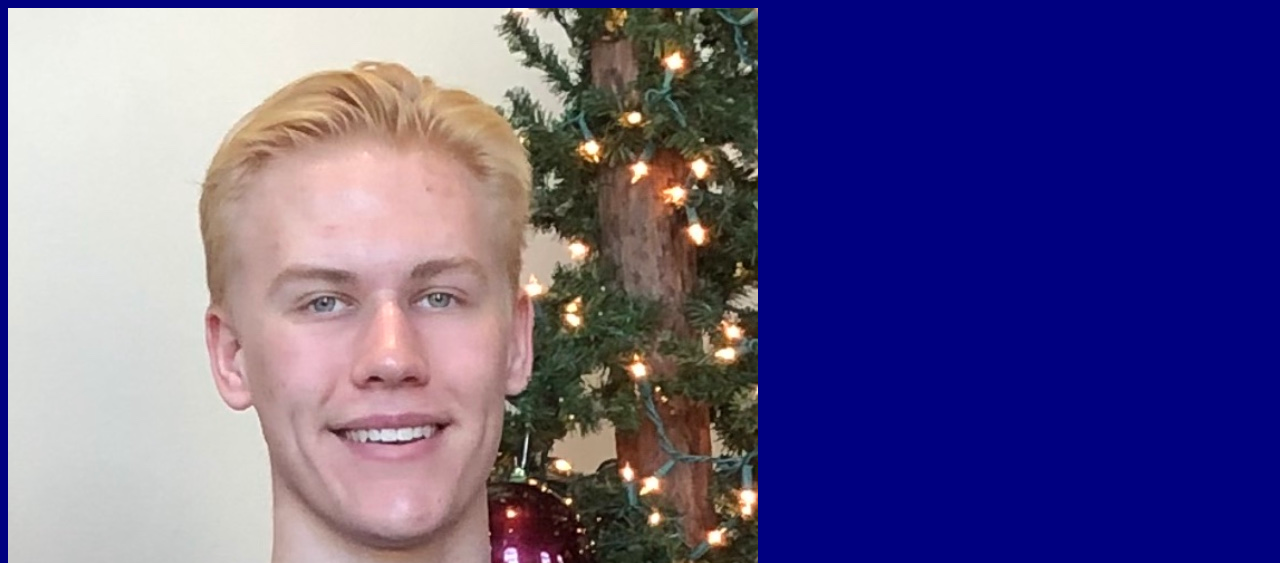
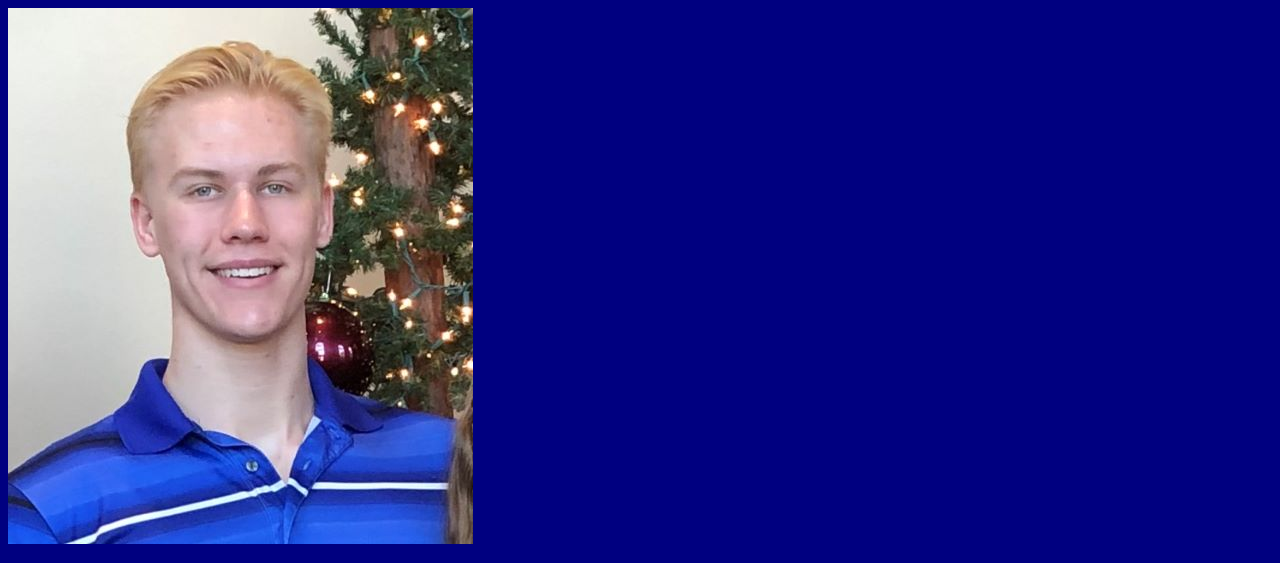
Before and after one commit to rcar491/rcar491.github.io, a plain HTML site: page index.html in a window 1280 px wide. Shown: the top 563 px of the page. Drawn offline with Linux system fonts and the light colour scheme.

Commit message:
Update index.html

```diff
--- a/index.html
+++ b/index.html
@@ -4,7 +4,7 @@
 <title>BJU vCard</title>
 </head>
 <body style="background-color:navy;color:white;">
-<img src="image0.jpeg">
+<img src="BJU vCard Photo.jpeg">
 <h1>Ryan Carswell</h1>
 <p>I graduated from Cary Christian School this year, 2020, and I'm now attending online classes at Bob Jones University to help lighten my course load when I go to College,
   and give myself a better understanding of computers and technology.</p>
```
